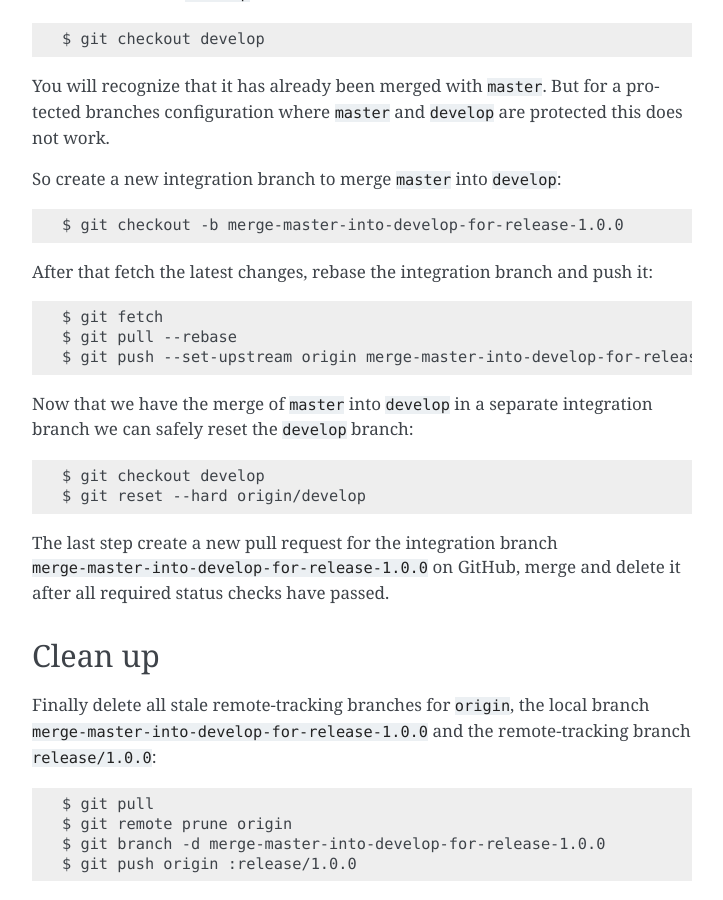
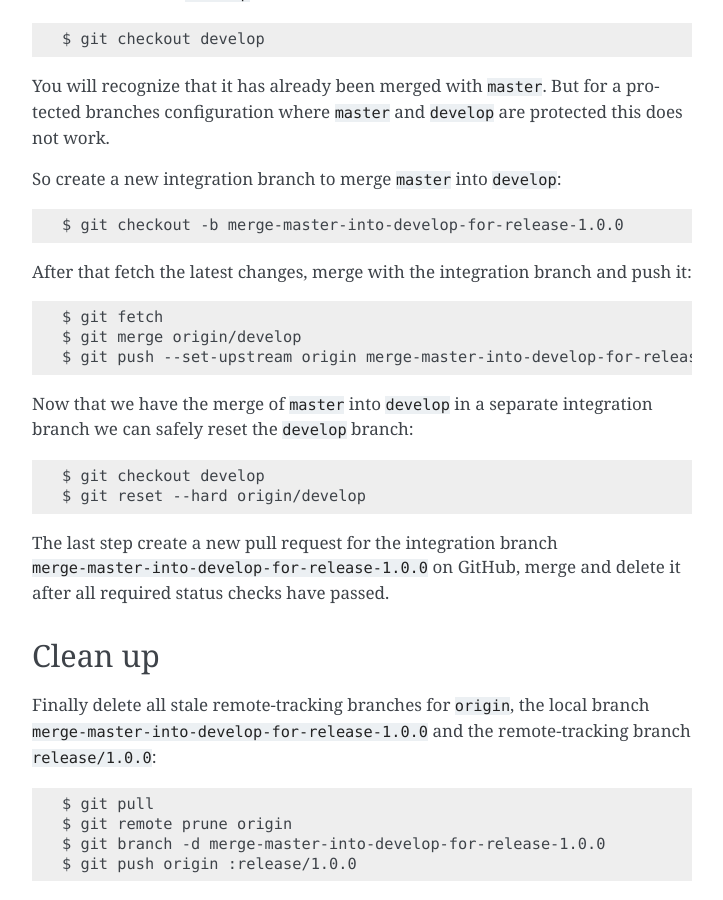
Before and after one commit to transcode-de/cookiecutter-django-project, a Sphinx documentation site: the page built from {{ cookiecutter.repo_name }}/docs/releases.rst, in a window 1280 px wide and 900 px high, scrolled down 1626 px. Shown: the whole window, without its empty margins (388-1111 px from the left). Built offline with Sphinx 7.4.7, drawn with Linux system fonts in a browser that asks for light colours.

Commit message:
documentation: fixed releases.rst
The integration brach musst not be rebased but merged.

```diff
--- a/{{ cookiecutter.repo_name }}/docs/releases.rst
+++ b/{{ cookiecutter.repo_name }}/docs/releases.rst
@@ -98,13 +98,13 @@ So create a new integration branch to merge ``master`` into ``develop``:
 
     $ git checkout -b merge-master-into-develop-for-release-1.0.0
 
-After that fetch the latest changes, rebase the integration branch and push
+After that fetch the latest changes, merge with the integration branch and push
 it:
 
 ::
 
     $ git fetch
-    $ git pull --rebase
+    $ git merge origin/develop
     $ git push --set-upstream origin merge-master-into-develop-for-release-1.0.0
 
 Now that we have the merge of ``master`` into ``develop`` in a separate
```
